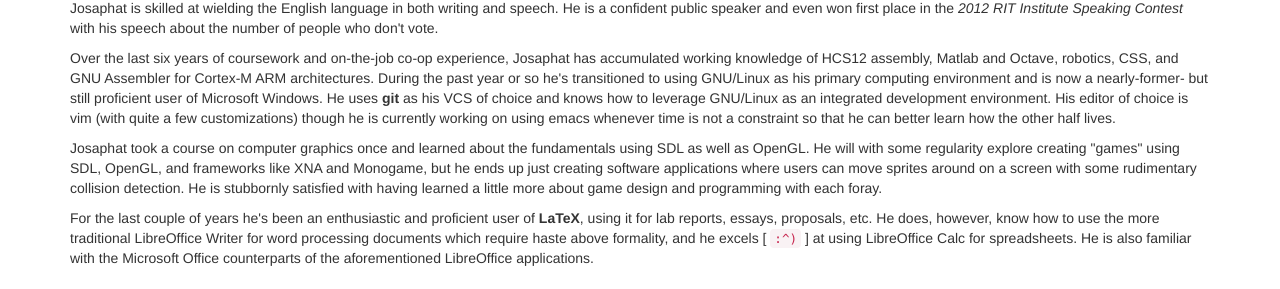
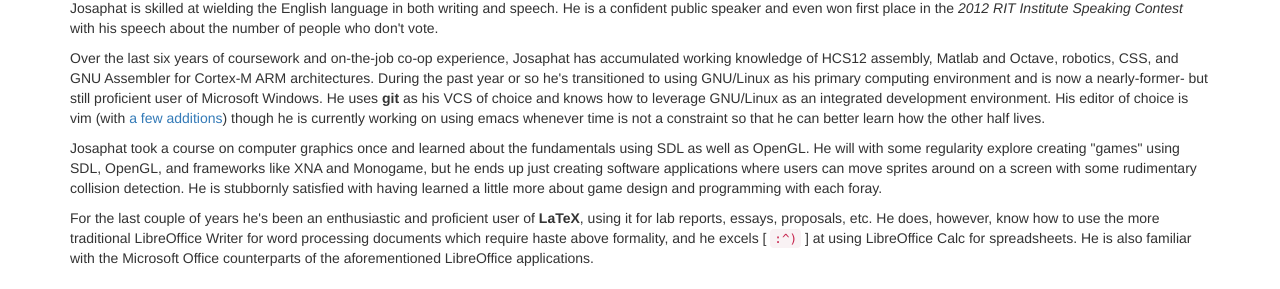
Before and after one commit to Josaphat/josaphat.github.io, a Jekyll site: the page built from about/index.html, in a window 1280 px wide. Shown: the part 494-783 px from the top of the page. Built offline with Jekyll 4.4.1, drawn with Linux system fonts in a browser that asks for light colours; nearby versions of some CDN libraries; library files that are not in the unit come from our copies.

Commit message:
Add link to dotfiles in-text

```diff
--- a/about/index.html
+++ b/about/index.html
@@ -34,7 +34,7 @@
         <p>Over the last six years of coursework and on-the-job co-op experience, Josaphat has accumulated working knowledge of HCS12 assembly, Matlab and Octave, robotics, CSS, and GNU Assembler for Cortex-M ARM architectures.
         During the past year or so he's transitioned to using GNU/Linux as his primary computing environment and is now a nearly-former- but still proficient user of Microsoft Windows.
         He uses <strong>git</strong> as his VCS of choice and knows how to leverage GNU/Linux as an integrated development environment.
-        His editor of choice is vim (with quite a few customizations) though he is currently working on using emacs whenever time is not a constraint so that he can better learn how the other half lives.
+        His editor of choice is vim (with <a href="https://github.com/Josaphat/dotfiles">a few additions</a>) though he is currently working on using emacs whenever time is not a constraint so that he can better learn how the other half lives.
         </p>
 
         <p>Josaphat took a course on computer graphics once and learned about the fundamentals using SDL as well as OpenGL. He will with some regularity explore creating "games" using SDL, OpenGL, and frameworks like XNA and Monogame, but he ends up just creating software applications where users can move sprites around on a screen with some rudimentary collision detection. He is stubbornly satisfied with having learned a little more about game design and programming with each foray.</p>
```
